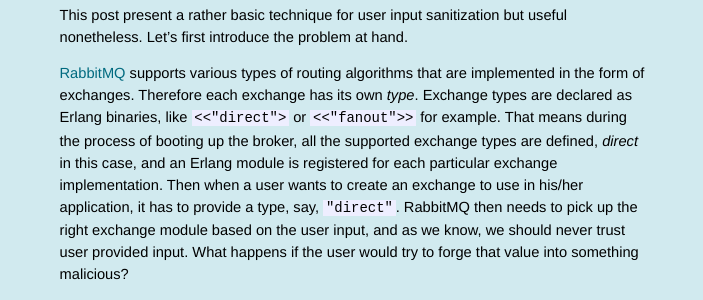
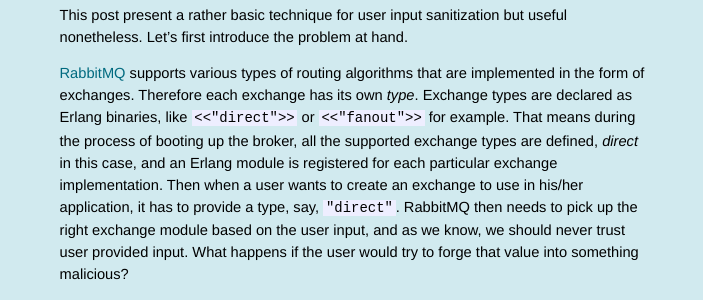
Before and after one commit to videlalvaro/videlalvaro.github.io, a Jekyll site: the page built from _posts/2013-09-02-rabbitmq-sanitzing-user-input-in-erlang.md, in a window 1280 px wide. Shown: the part 263-563 px from the top of the page, without its empty margins (287-990 px from the left). Built offline with Jekyll 4.4.1, drawn with Linux system fonts in a browser that asks for light colours; comment, search, counter and statistics services are not loaded.

Commit message:
adds missing >

```diff
--- a/_posts/2013-09-02-rabbitmq-sanitzing-user-input-in-erlang.md
+++ b/_posts/2013-09-02-rabbitmq-sanitzing-user-input-in-erlang.md
@@ -9,7 +9,7 @@
 
 This post present a rather basic technique for user input sanitization but useful nonetheless. Let's first introduce the problem at hand.
 
-[RabbitMQ](http://www.rabbitmq.com/) supports various types of routing algorithms that are implemented in the form of exchanges. Therefore each exchange has its own _type_. Exchange types are declared as Erlang binaries, like `<<"direct">` or `<<"fanout">>` for example. That means during the process of booting up the broker, all the supported exchange types are defined, _direct_ in this case, and an Erlang module is registered for each particular exchange implementation. Then when a user wants to create an exchange to use in his/her application, it has to provide a type, say, `"direct"`. RabbitMQ then needs to pick up the right exchange module based on the user input, and as we know, we should never trust user provided input. What happens if the user would try to forge that value into something malicious?
+[RabbitMQ](http://www.rabbitmq.com/) supports various types of routing algorithms that are implemented in the form of exchanges. Therefore each exchange has its own _type_. Exchange types are declared as Erlang binaries, like `<<"direct">>` or `<<"fanout">>` for example. That means during the process of booting up the broker, all the supported exchange types are defined, _direct_ in this case, and an Erlang module is registered for each particular exchange implementation. Then when a user wants to create an exchange to use in his/her application, it has to provide a type, say, `"direct"`. RabbitMQ then needs to pick up the right exchange module based on the user input, and as we know, we should never trust user provided input. What happens if the user would try to forge that value into something malicious?
 
 There are at least two problems with mapping user provided input to Erlang module names: 1) the user might try to load a different module. 2) Erlang module names are just Erlang _atoms_ and the amount of atoms is limited on an Erlang system. If the system runs out of atoms, it will crash (note that the default limit is 2^20, so it's more than enough).
 
```
